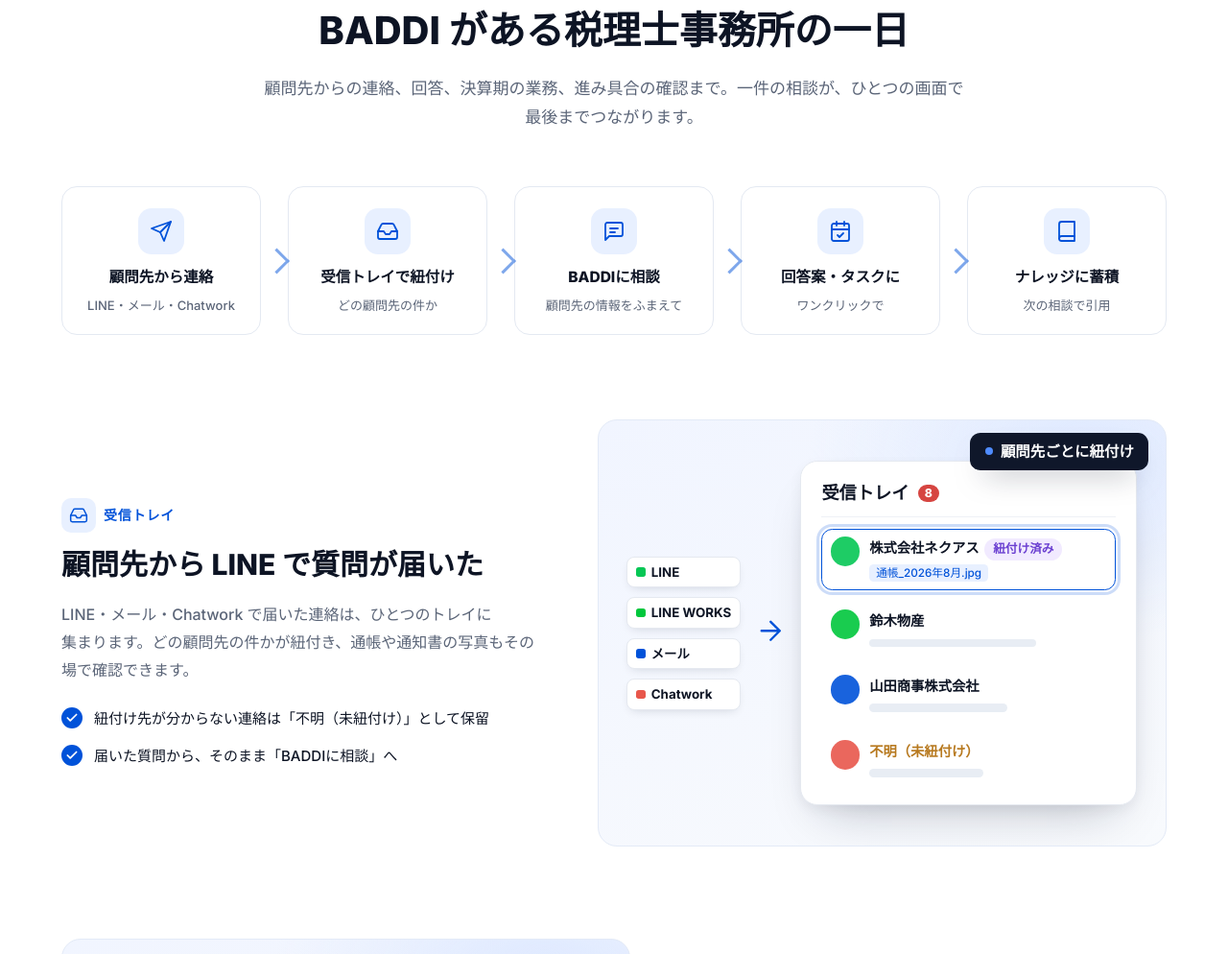
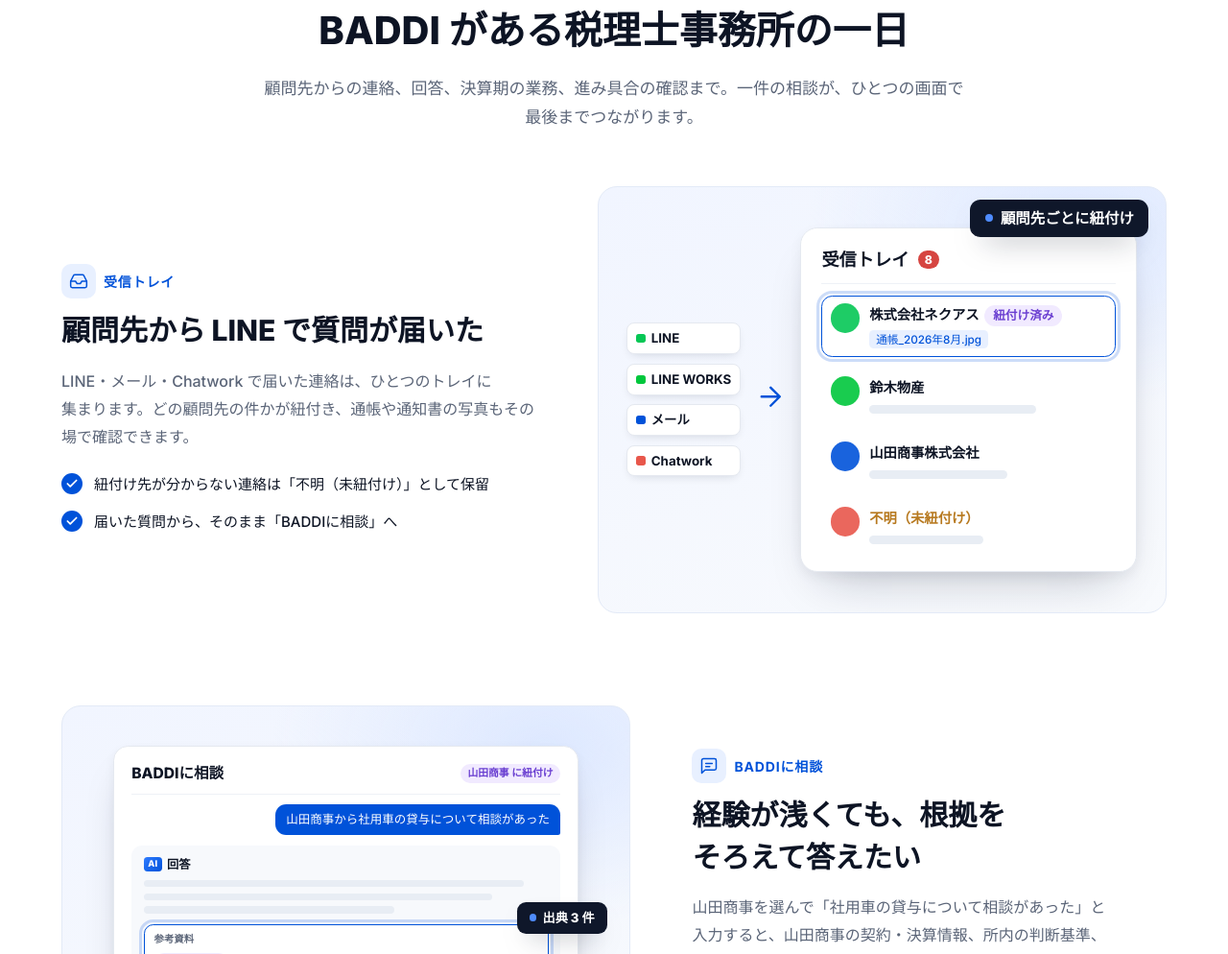
Before and after one commit to AilisonC147/baddi-landing, a plain HTML site: page index.html in a window 1280 px wide. Shown: the part 2214-3208 px from the top of the page at 96% size. Drawn offline with Linux system fonts and the light colour scheme.

Commit message:
Remove flow strip duplicated by learning loop

```diff
--- a/index.html
+++ b/index.html
@@ -169,14 +169,6 @@
 @media (max-width: 960px) { .frow, .frow.rev { grid-template-columns: 1fr; gap: 32px; } .frow.rev .ftext { order: 0; } .frow + .frow { margin-top: 72px; } }
 
 /* ---------- feature flow / progress ---------- */
-.flow-strip { list-style: none; margin: 0 0 88px; padding: 0; display: grid; grid-template-columns: repeat(5, minmax(0, 1fr)); gap: 28px; counter-reset: fs; }
-.flow-strip li { position: relative; background: #fff; border: 1px solid var(--border); border-radius: 16px; padding: 22px 16px 18px; text-align: center; display: grid; justify-items: center; gap: 4px; }
-.flow-strip li + li::before { content: ""; position: absolute; left: -22px; top: 50%; width: 16px; height: 16px; border-top: 3px solid var(--primary); border-right: 3px solid var(--primary); transform: translateY(-50%) rotate(45deg); opacity: .5; }
-.flow-strip .ic { width: 48px; height: 48px; border-radius: 14px; background: var(--primary-soft); color: var(--primary); display: grid; place-items: center; margin-bottom: 6px; }
-.flow-strip .ic svg.i { width: 24px; height: 24px; }
-.flow-strip b { font-size: 15.5px; font-weight: 800; }
-.flow-strip small { font-size: 13px; color: var(--text-gray); }
-@media (max-width: 960px) { .flow-strip { grid-template-columns: 1fr; gap: 22px; max-width: 420px; margin-inline: auto; } .flow-strip li + li::before { left: 50%; top: -18px; transform: translateX(-50%) rotate(135deg); } }
 .progress-block { margin-top: 112px; }
 .progress-block h3 { font-size: clamp(22px, 2.4vw, 30px); font-weight: 800; }
 .duo { display: grid; grid-template-columns: repeat(2, minmax(0, 1fr)); gap: 28px; margin-top: 32px; align-items: stretch; }
@@ -648,14 +640,6 @@
         <p>顧問先からの連絡、回答、決算期の業務、進み具合の確認まで。一件の相談が、ひとつの画面で最後までつながります。</p>
       </div>
 
-      <ol class="flow-strip">
-        <li><span class="ic"><svg class="i"><use href="#i-send"/></svg></span><b>顧問先から連絡</b><small>LINE・メール・Chatwork</small></li>
-        <li><span class="ic"><svg class="i"><use href="#i-inbox"/></svg></span><b>受信トレイで紐付け</b><small>どの顧問先の件か</small></li>
-        <li><span class="ic"><svg class="i"><use href="#i-msg"/></svg></span><b>BADDIに相談</b><small>顧問先の情報をふまえて</small></li>
-        <li><span class="ic"><svg class="i"><use href="#i-cal"/></svg></span><b>回答案・タスクに</b><small>ワンクリックで</small></li>
-        <li><span class="ic"><svg class="i"><use href="#i-book"/></svg></span><b>ナレッジに蓄積</b><small>次の相談で引用</small></li>
-      </ol>
-
       <div class="frow">
         <div class="ftext">
           <div class="flabel"><span class="ic"><svg class="i"><use href="#i-inbox"/></svg></span>受信トレイ</div>
```
